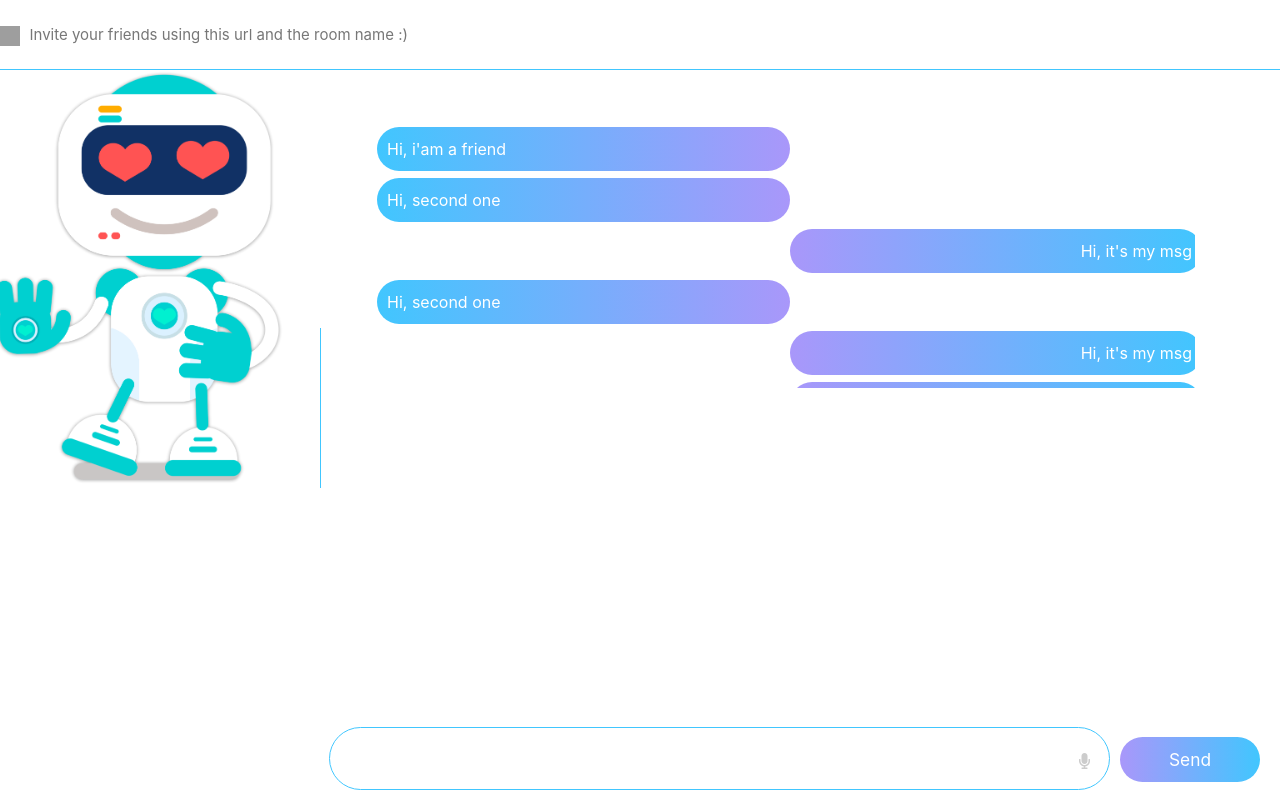
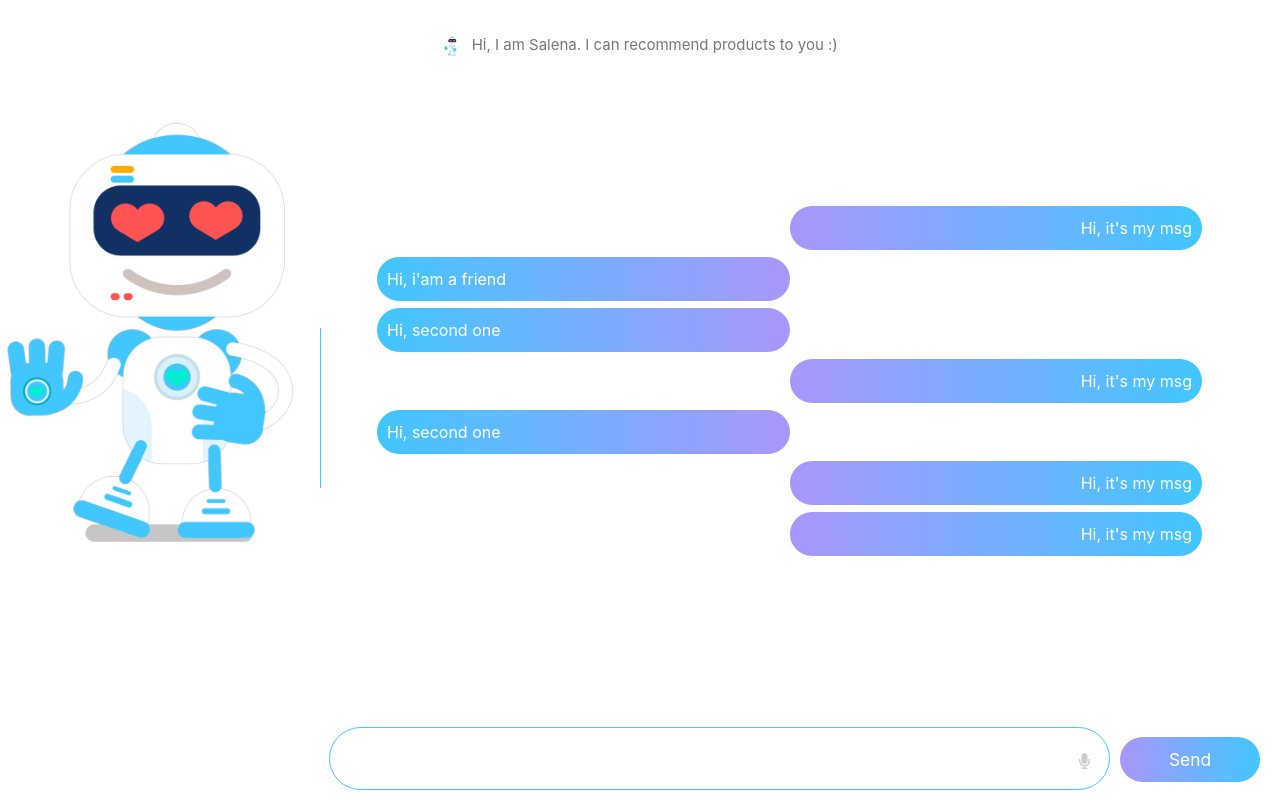
Before and after one commit to ShroukMansour/SALENA, a Django app: page / in a window 1280 px wide. Run offline with Django 3.2, Linux system fonts and the light colour scheme; some libraries are stand-ins or nearby versions; grey boxes are pictures that could not be loaded.

Commit message:
chatbot updates

```diff
--- a/salenabot/static/css/style.css
+++ b/salenabot/static/css/style.css
@@ -16,10 +16,17 @@ img#center-img {
 
 
 header {
-    border-bottom: 1px solid #41c6fe;
     height: 70px;
+    display: block;
+    margin: 10px auto;
+    text-align: center;
+    position: relative;
+    top: 6%;
 }
 
+#header-bot {
+
+}
 
 header p {
     font-size: 15px;
@@ -87,11 +94,11 @@ button:hover {
 
 ul#messages {
     list-style-type: none;
-    margin-top:50px;
     margin-bottom: 70px;
-    overflow-y: scroll;
+    /*overflow-y: scroll;*/
     max-height: 62%;
-    overflow-x: hidden;
+    /*overflow-x: hidden;*/
+    margin-top: 14%;
 }
 
 ul li.bot-msg {
@@ -147,12 +154,14 @@ ul li.user-msg {
 
 video {
     position: fixed;
-margin-left: -3%;
-border-radius: 47%;
+    top:0%;
+    right: 5%;
+    border-radius: 19%
 }
 
 #bot img {
-    width: 115%;
+    width: 172%;
     height: 100%;
-    margin-left: -37%;
+    margin-left: -52%;
+    margin-top: 10%;
 }
--- a/salenabot/templates/salenabot/index.html
+++ b/salenabot/templates/salenabot/index.html
@@ -11,8 +11,8 @@
 <body onload="init();">
 <audio id="myAudioElement"></audio>
 <header>
-    <img src="{% static 'images/7.jpg' %}" width="20" height="20" alt="">
-    <p>Invite your friends using this url and the room name :)</p>
+    <img src="{% static 'images/heart.png' %}" id="header-bot" width="20" height="20" alt="">
+    <p>Hi, I am Salena. I can recommend products to you :) </p>
 </header>
 
 <div class="container">
@@ -31,6 +31,7 @@
 
         <div class="col-lg-9">
             <ul id="messages">
+                <li class="user-msg">Hi, it's my msg</li>
                 <li class="bot-msg">
                     Hi, i'am a friend
                 </li>
```
Also changed, not shown: salenabot/static/images/heart.png.
